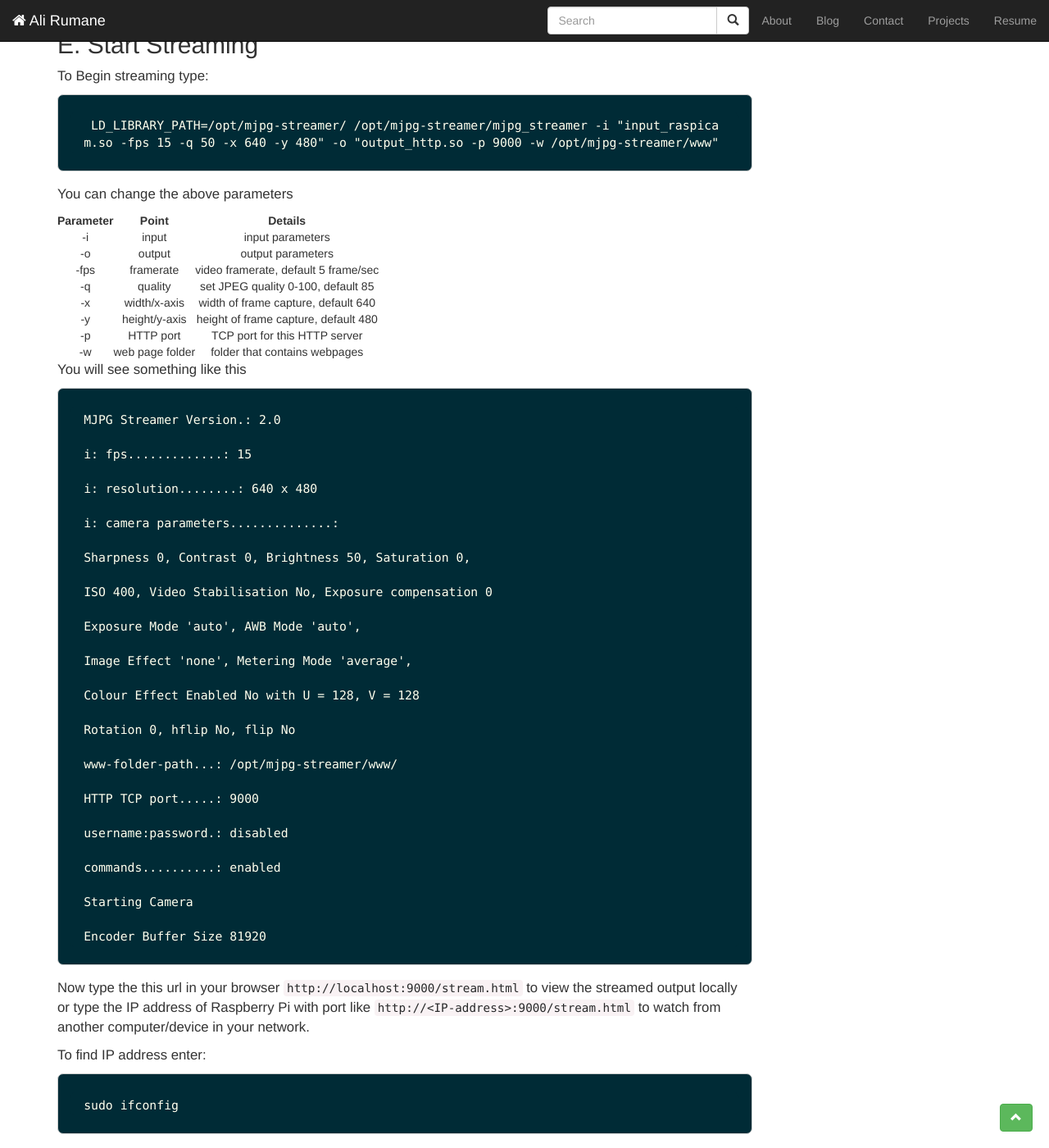
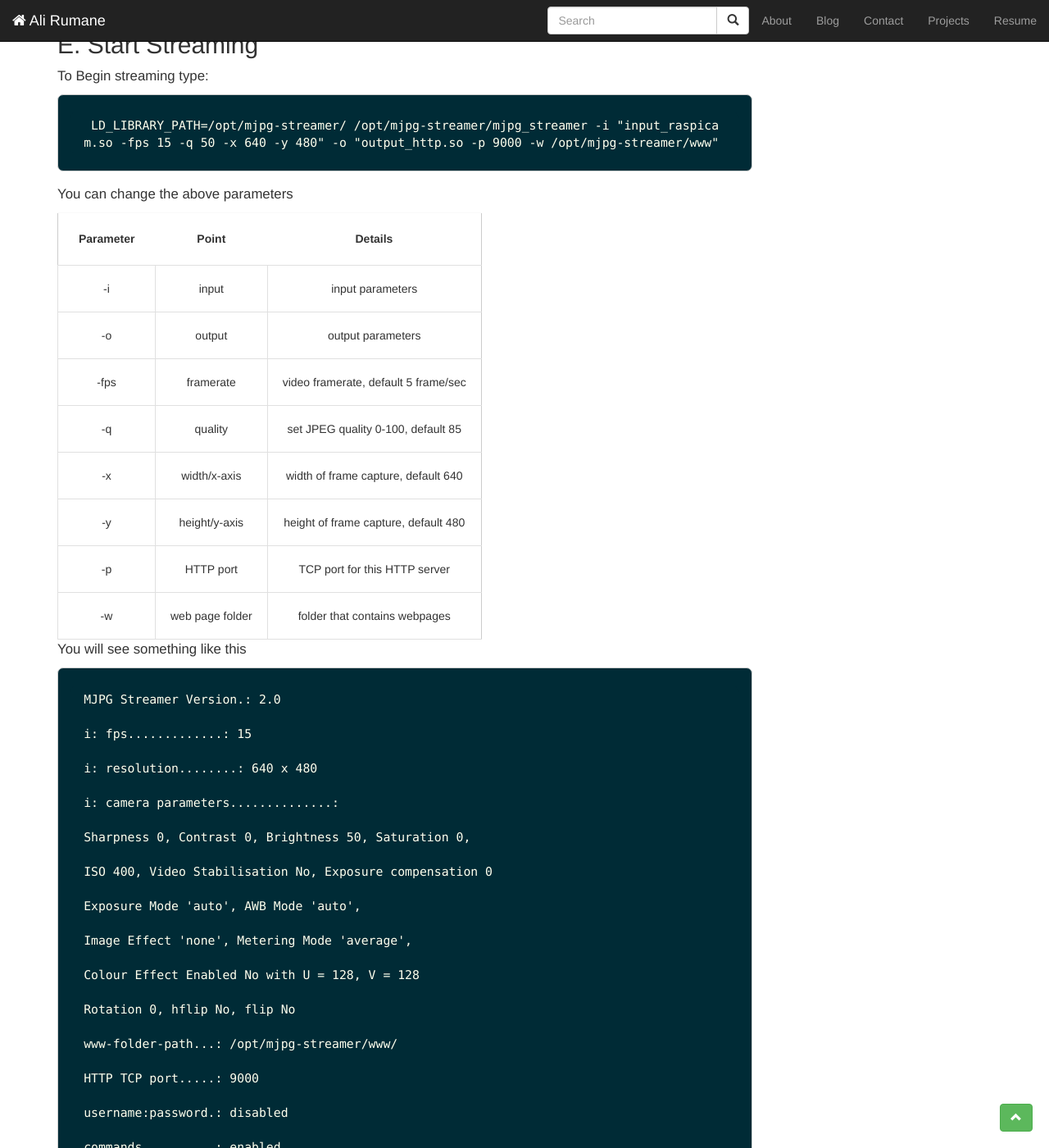
Before and after one commit to alirumane/ali-backup, a Jekyll site: the page built from _posts/2016-07-11-mjpg-streamer-on-raspberry-pi.md, in a window 1280 px wide and 1400 px high, scrolled down 3093 px. Shown: the whole window at 82% size. Built offline with Jekyll 4.4.1, drawn with Linux system fonts in a browser that asks for light colours; comment, search, counter and statistics services are not loaded.

Commit message:
Update style.css

```diff
--- a/assets/themes/bootstrap/css/style.css
+++ b/assets/themes/bootstrap/css/style.css
@@ -111,3 +111,23 @@
     margin-right:20px;
     margin-bottom:10px;
 }
+
+
+table {
+	border:#ccc 1px solid;
+	border-radius:3px;
+}
+table th {
+	padding:21px 25px 22px 25px;
+	border-top:1px solid #fafafa;
+	border-bottom:1px solid #e0e0e0;
+}
+table tr {
+	padding-left:20px;
+}
+table td {
+	padding:18px;
+	border-top: 1px solid #ffffff;
+	border-bottom:1px solid #e0e0e0;
+	border-left: 1px solid #e0e0e0;
+}
```
